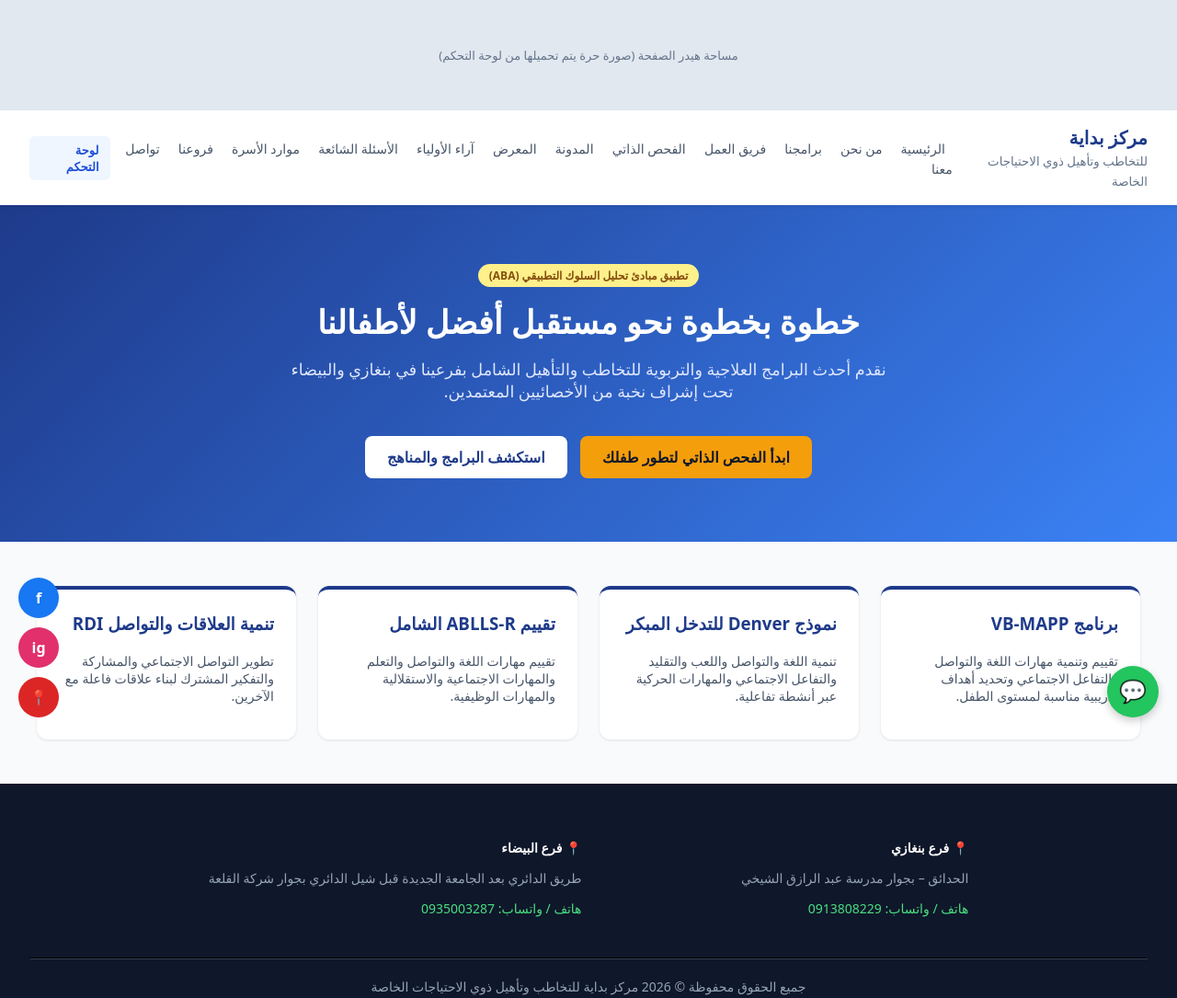
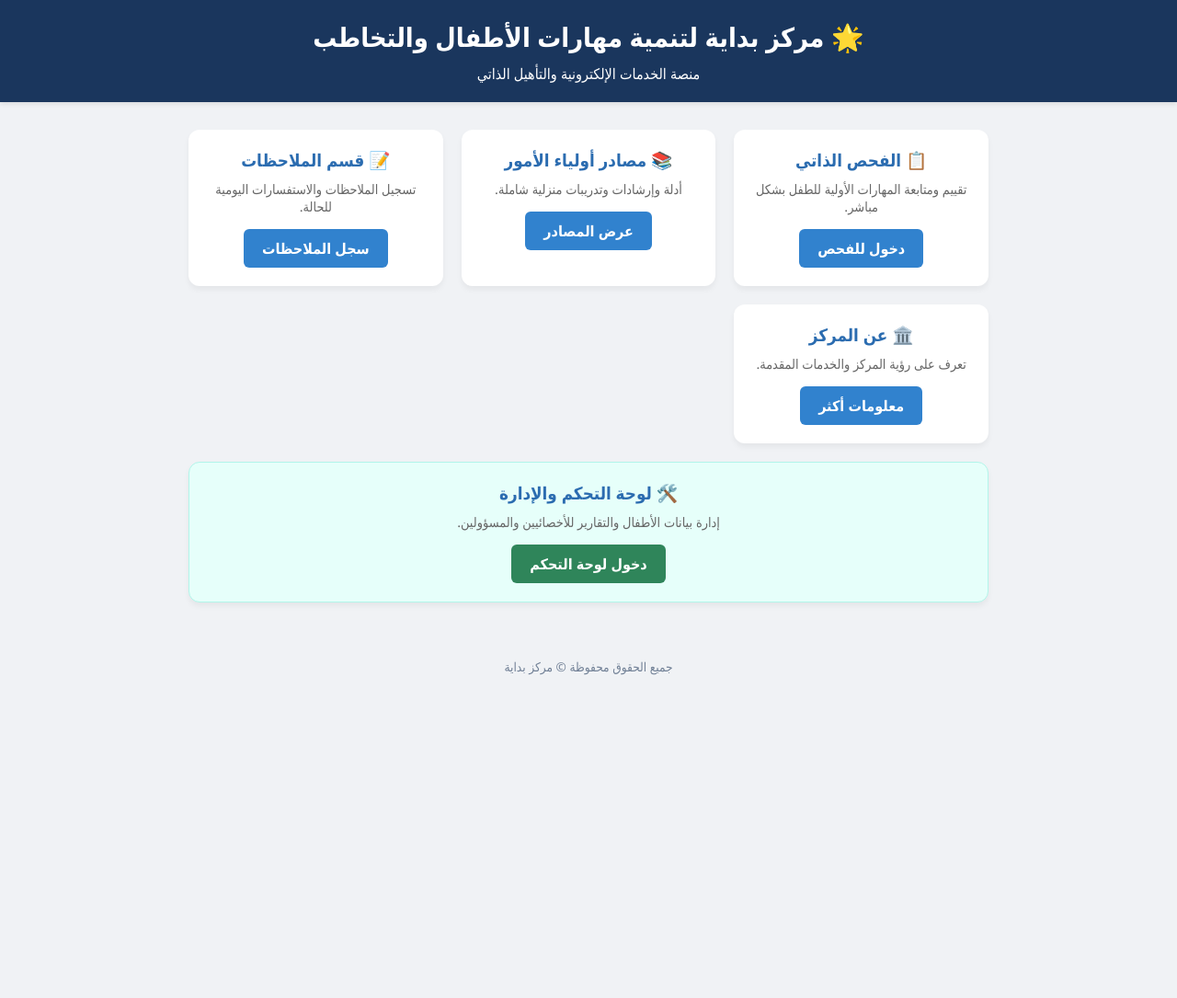
Before and after one commit to saedshokry446-commits/bedaya-center, a plain HTML site: page index.html in a window 1280 px wide. Shown: the whole page at 92% size. After the commit the page ends 800 px from the top, so only its background shows below. Drawn offline with Linux system fonts and the light colour scheme.

Commit message:
Update index.html

```diff
--- a/index.html
+++ b/index.html
@@ -3,129 +3,68 @@
 <head>
     <meta charset="UTF-8">
     <meta name="viewport" content="width=device-width, initial-scale=1.0">
-  <title>مركز بداية للتخاطب وتأهيل ذوي الاحتياجات الخاصة</title>
-  <link rel="manifest" href="/manifest.json">
-  <meta name="theme-color" content="#2B6CB0">
+    <title>مركز بداية للتعليم والتأهيل</title>
+    <link rel="manifest" href="manifest.json">
     <style>
-    :root { --primary: #1e3a8a; --accent: #f59e0b; --bg: #f8fafc; }
-    body { font-family: system-ui, -apple-system, sans-serif; margin: 0; padding: 0; background-color: var(--bg); color: #1e293b; direction: rtl; }
-    header { background: #fff; box-shadow: 0 2px 4px rgba(0,0,0,0.08); padding: 1rem 2rem; display: flex; justify-content: space-between; align-items: center; position: sticky; top: 0; z-index: 100; }
-    nav a { margin: 0 8px; color: #475569; text-decoration: none; font-weight: 500; font-size: 14px; }
-    nav a:hover { color: var(--primary); font-weight: bold; }
-    .hero { background: linear-gradient(135deg, #1e3a8a, #3b82f6); color: white; padding: 4rem 2rem; text-align: center; }
-    .btn { background: var(--accent); color: #0f172a; padding: 0.75rem 1.5rem; border-radius: 8px; font-weight: bold; text-decoration: none; display: inline-block; margin: 5px; }
-    .grid { display: grid; grid-template-columns: repeat(auto-fit, minmax(260px, 1fr)); gap: 1.5rem; padding: 3rem 2rem; max-width: 1200px; margin: 0 auto; }
-    .card { background: white; padding: 1.5rem; border-radius: 12px; border-top: 4px solid var(--primary); box-shadow: 0 1px 3px rgba(0,0,0,0.1); }
-    footer { background: #0f172a; color: #94a3b8; padding: 2rem; margin-top: auto; font-size: 14px; text-align: center; }
-    .wa-float { position: fixed; bottom: 20px; right: 20px; z-index: 1000; }
-    .wa-btn { background: #22c55e; color: white; border: none; border-radius: 50%; width: 56px; height: 56px; font-size: 24px; cursor: pointer; box-shadow: 0 4px 10px rgba(0,0,0,0.2); }
-    .wa-menu { display: none; position: absolute; bottom: 70px; right: 0; background: white; border-radius: 10px; box-shadow: 0 4px 15px rgba(0,0,0,0.15); padding: 15px; width: 250px; text-align: right; }
-    .wa-menu.active { display: block; }
-    .wa-link { display: block; background: #22c55e; color: white; text-decoration: none; padding: 8px 12px; border-radius: 6px; margin-top: 8px; font-size: 13px; font-weight: bold; }
-    .social-float { position: fixed; bottom: 20px; left: 20px; z-index: 1000; display: flex; flex-direction: column; gap: 10px; }
-    .social-btn { width: 44px; height: 44px; border-radius: 50%; color: white; display: flex; align-items: center; justify-content: center; text-decoration: none; font-weight: bold; }
-    .fb { background: #1877f2; } .ig { background: #e1306c; } .map { background: #dc2626; }
-    .header-banner-slot { width: 100%; min-height: 120px; background: #e2e8f0; display: flex; align-items: center; justify-content: center; overflow: hidden; }
-    .header-banner-slot img { width: 100%; height: auto; display: block; }
+        * { box-sizing: border-box; margin: 0; padding: 0; font-family: 'Segoe UI', Tahoma, Geneva, Verdana, sans-serif; }
+        body { background-color: #f0f2f5; direction: rtl; text-align: right; color: #333; }
+        header { background: #1a365d; color: white; padding: 20px; text-align: center; box-shadow: 0 2px 5px rgba(0,0,0,0.1); }
+        h1 { margin-bottom: 10px; font-size: 1.8rem; }
+        .container { max-width: 900px; margin: 30px auto; padding: 0 15px; }
+        .grid { display: grid; grid-template-columns: repeat(auto-fit, minmax(250px, 1fr)); gap: 20px; }
+        .card { background: white; padding: 20px; border-radius: 12px; box-shadow: 0 4px 6px rgba(0,0,0,0.05); text-align: center; transition: transform 0.2s; }
+        .card:hover { transform: translateY(-5px); }
+        .card h3 { color: #2b6cb0; margin-bottom: 10px; }
+        .card p { color: #666; font-size: 0.9rem; margin-bottom: 15px; }
+        .btn { display: inline-block; padding: 10px 20px; background-color: #3182ce; color: white; text-decoration: none; border-radius: 6px; font-weight: bold; }
+        .btn-admin { background-color: #2f855a; }
+        footer { text-align: center; padding: 20px; color: #718096; font-size: 0.85rem; margin-top: 40px; }
     </style>
 </head>
 <body>
 
-  <!-- مساحة الهيدر الحر المتغير لصور الصفحة -->
-  <div id="dynamic-header-container" class="header-banner-slot">
-    <span style="color:#64748b; font-size:13px;">مساحة هيدر الصفحة (صورة حرة يتم تحميلها من لوحة التحكم)</span>
+    <header>
+        <h1>🌟 مركز بداية لتنمية مهارات الأطفال والتخاطب</h1>
+        <p>منصة الخدمات الإلكترونية والتأهيل الذاتي</p>
+    </header>
+
+    <div class="container">
+        <div class="grid">
+            <div class="card">
+                <h3>📋 الفحص الذاتي</h3>
+                <p>تقييم ومتابعة المهارات الأولية للطفل بشكل مباشر.</p>
+                <a href="pages/self-check.html" class="btn">دخول للفحص</a>
             </div>
 
-  <header>
-    <div>
-      <h1 style="margin:0; font-size: 1.25rem; color: var(--primary);">مركز بداية</h1>
-      <small style="color:#64748b;">للتخاطب وتأهيل ذوي الاحتياجات الخاصة</small>
-    </div>
-    <nav>
-      <a href="/index.html">الرئيسية</a>
-      <a href="/pages/about.html">من نحن</a>
-      <a href="/pages/services.html">برامجنا</a>
-      <a href="/pages/team.html">فريق العمل</a>
-      <a href="/pages/self-check.html">الفحص الذاتي</a>
-      <a href="/pages/blog.html">المدونة</a>
-      <a href="/pages/gallery.html">المعرض</a>
-      <a href="/pages/testimonials.html">آراء الأولياء</a>
-      <a href="/pages/faq.html">الأسئلة الشائعة</a>
-      <a href="/pages/parents-resources.html">موارد الأسرة</a>
-      <a href="/pages/branches.html">فروعنا</a>
-      <a href="/pages/contact.html">تواصل معنا</a>
-    </nav>
-    <a href="/admin/login.html" style="text-decoration:none; background:#eff6ff; color:#1d4ed8; padding:6px 12px; border-radius:6px; font-size:13px; font-weight:bold;">لوحة التحكم</a>
-  </header>
-
-  <div class="hero">
-    <span style="background:#fef08a; color:#854d0e; padding:4px 12px; border-radius:20px; font-size:12px; font-weight:bold;">تطبيق مبادئ تحليل السلوك التطبيقي (ABA)</span>
-    <h1 style="font-size:2.2rem; margin:1rem 0;">خطوة بخطوة نحو مستقبل أفضل لأطفالنا</h1>
-    <p style="font-size: 1.1rem; max-width: 650px; margin: 0 auto 2rem; color: #e0e7ff;">نقدم أحدث البرامج العلاجية والتربوية للتخاطب والتأهيل الشامل بفرعينا في بنغازي والبيضاء تحت إشراف نخبة من الأخصائيين المعتمدين.</p>
-    <a href="/pages/self-check.html" class="btn">ابدأ الفحص الذاتي لتطور طفلك</a>
-    <a href="/pages/services.html" class="btn" style="background:white; color:#1e3a8a;">استكشف البرامج والمناهج</a>
+            <div class="card">
+                <h3>📚 مصادر أولياء الأمور</h3>
+                <p>أدلة وإرشادات وتدريبات منزلية شاملة.</p>
+                <a href="pages/parents-resources.html" class="btn">عرض المصادر</a>
             </div>
 
-  <div class="grid">
             <div class="card">
-      <h3 style="color:var(--primary); margin-top:0;">برنامج VB-MAPP</h3>
-      <p style="font-size:14px; color:#475569;">تقييم وتنمية مهارات اللغة والتواصل والتفاعل الاجتماعي وتحديد أهداف تدريبية مناسبة لمستوى الطفل.</p>
+                <h3>📝 قسم الملاحظات</h3>
+                <p>تسجيل الملاحظات والاستفسارات اليومية للحالة.</p>
+                <a href="pages/notes.html" class="btn">سجل الملاحظات</a>
             </div>
+
             <div class="card">
-      <h3 style="color:var(--primary); margin-top:0;">نموذج Denver للتدخل المبكر</h3>
-      <p style="font-size:14px; color:#475569;">تنمية اللغة والتواصل واللعب والتقليد والتفاعل الاجتماعي والمهارات الحركية عبر أنشطة تفاعلية.</p>
+                <h3>🏛️ عن المركز</h3>
+                <p>تعرف على رؤية المركز والخدمات المقدمة.</p>
+                <a href="pages/about.html" class="btn">معلومات أكثر</a>
             </div>
-    <div class="card">
-      <h3 style="color:var(--primary); margin-top:0;">تقييم ABLLS-R الشامل</h3>
-      <p style="font-size:14px; color:#475569;">تقييم مهارات اللغة والتواصل والتعلم والمهارات الاجتماعية والاستقلالية والمهارات الوظيفية.</p>
+
+            <div class="card" style="grid-column: 1 / -1; background: #e6fffa; border: 1px solid #b2f5ea;">
+                <h3>🛠️ لوحة التحكم والإدارة</h3>
+                <p>إدارة بيانات الأطفال والتقارير للأخصائيين والمسؤولين.</p>
+                <a href="admin/dashboard.html" class="btn btn-admin">دخول لوحة التحكم</a>
             </div>
-    <div class="card">
-      <h3 style="color:var(--primary); margin-top:0;">تنمية العلاقات والتواصل RDI</h3>
-      <p style="font-size:14px; color:#475569;">تطوير التواصل الاجتماعي والمشاركة والتفكير المشترك لبناء علاقات فاعلة مع الآخرين.</p>
         </div>
     </div>
 
     <footer>
-    <div style="display:flex; justify-content:space-around; flex-wrap:wrap; max-width:1000px; margin:0 auto; text-align:right;">
-      <div style="margin:10px;">
-        <h4 style="color:white; margin-bottom:5px;">📍 فرع بنغازي</h4>
-        <p>الحدائق – بجوار مدرسة عبد الرازق الشيخي</p>
-        <p style="color:#4ade80;">هاتف / واتساب: 0913808229</p>
-      </div>
-      <div style="margin:10px;">
-        <h4 style="color:white; margin-bottom:5px;">📍 فرع البيضاء</h4>
-        <p>طريق الدائري بعد الجامعة الجديدة قبل شيل الدائري بجوار شركة القلعة</p>
-        <p style="color:#4ade80;">هاتف / واتساب: 0935003287</p>
-      </div>
-    </div>
-    <hr style="border-color:#334155; margin:20px 0;">
-    <p>جميع الحقوق محفوظة © 2026 مركز بداية للتخاطب وتأهيل ذوي الاحتياجات الخاصة</p>
+        جميع الحقوق محفوظة © مركز بداية
     </footer>
 
-  <div class="wa-float">
-    <button onclick="toggleWhatsappMenu()" class="wa-btn">💬</button>
-    <div id="wa-menu" class="wa-menu">
-      <p style="margin:0 0 10px; font-weight:bold; color:#333; font-size:13px;">اختر الفرع للتواصل عبر الواتساب:</p>
-      <a href="https://wa.me/218913808229?text=السلام%20عليكم%20استفسار%20عن%20فرع%20بنغازي" target="_blank" class="wa-link">📍 فرع بنغازي (0913808229)</a>
-      <a href="https://wa.me/218935003287?text=السلام%20عليكم%20استفسار%20عن%20فرع%20البيضاء" target="_blank" class="wa-link" style="background:#16a34a;">📍 فرع البيضاء (0935003287)</a>
-    </div>
-  </div>
-
-  <div class="social-float">
-    <a href="https://www.facebook.com/share/1HeFbDDUX3/" target="_blank" title="فيسبوك" class="social-btn fb">f</a>
-    <a href="https://www.instagram.com/beda.yacenter?stkn=c3Z1NzQyM2Zmdjcz" target="_blank" title="انستجرام" class="social-btn ig">ig</a>
-    <a href="/pages/branches.html" title="خرائط الفروع" class="social-btn map">📍</a>
-  </div>
-
-  <script>
-    function toggleWhatsappMenu() {
-      document.getElementById('wa-menu').classList.toggle('active');
-    }
-    if ('serviceWorker' in navigator) {
-      window.addEventListener('load', () => {
-        navigator.serviceWorker.register('/sw.js').then(r => console.log('PWA Registered')).catch(e => console.log(e));
-      });
-    }
-  </script>
 </body>
 </html>
```
Lines whose indentation alone changed are shown as unchanged.
